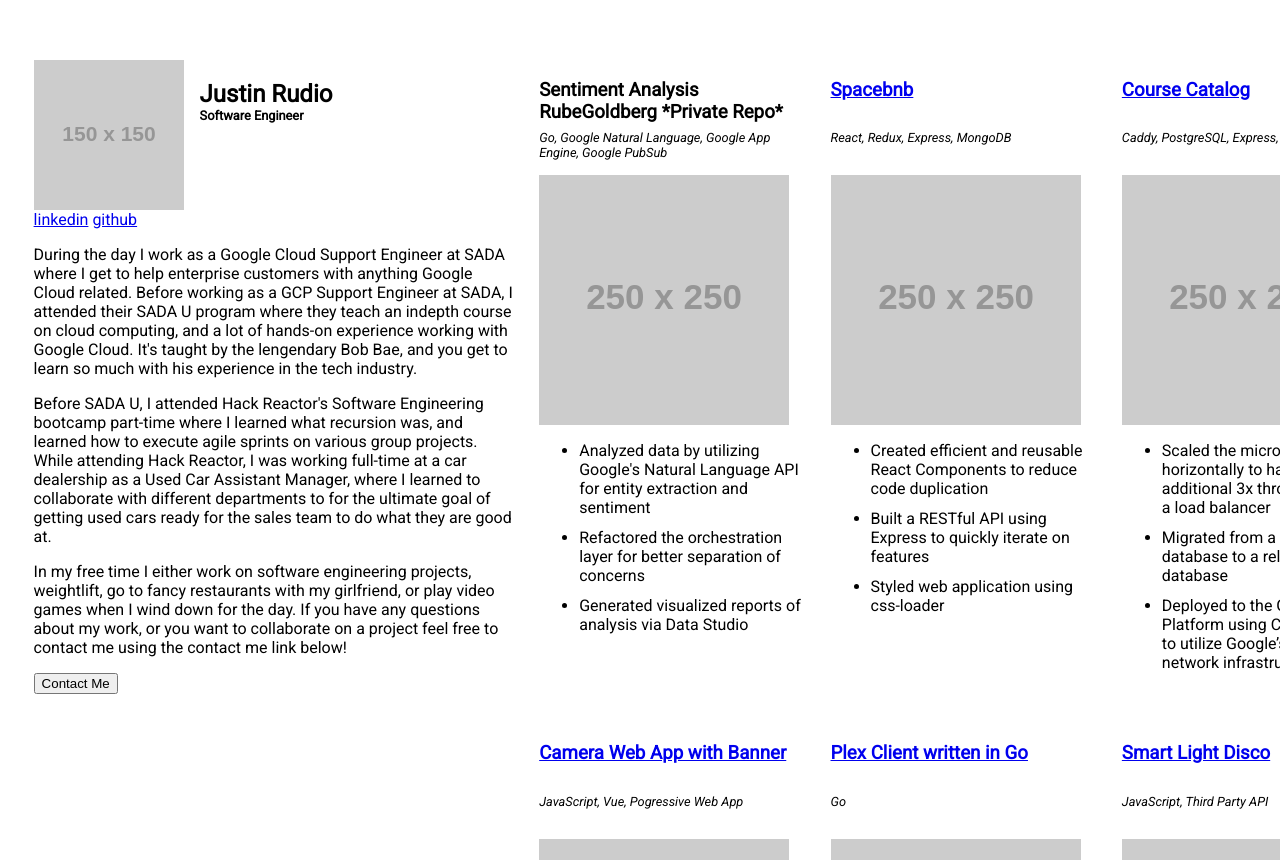
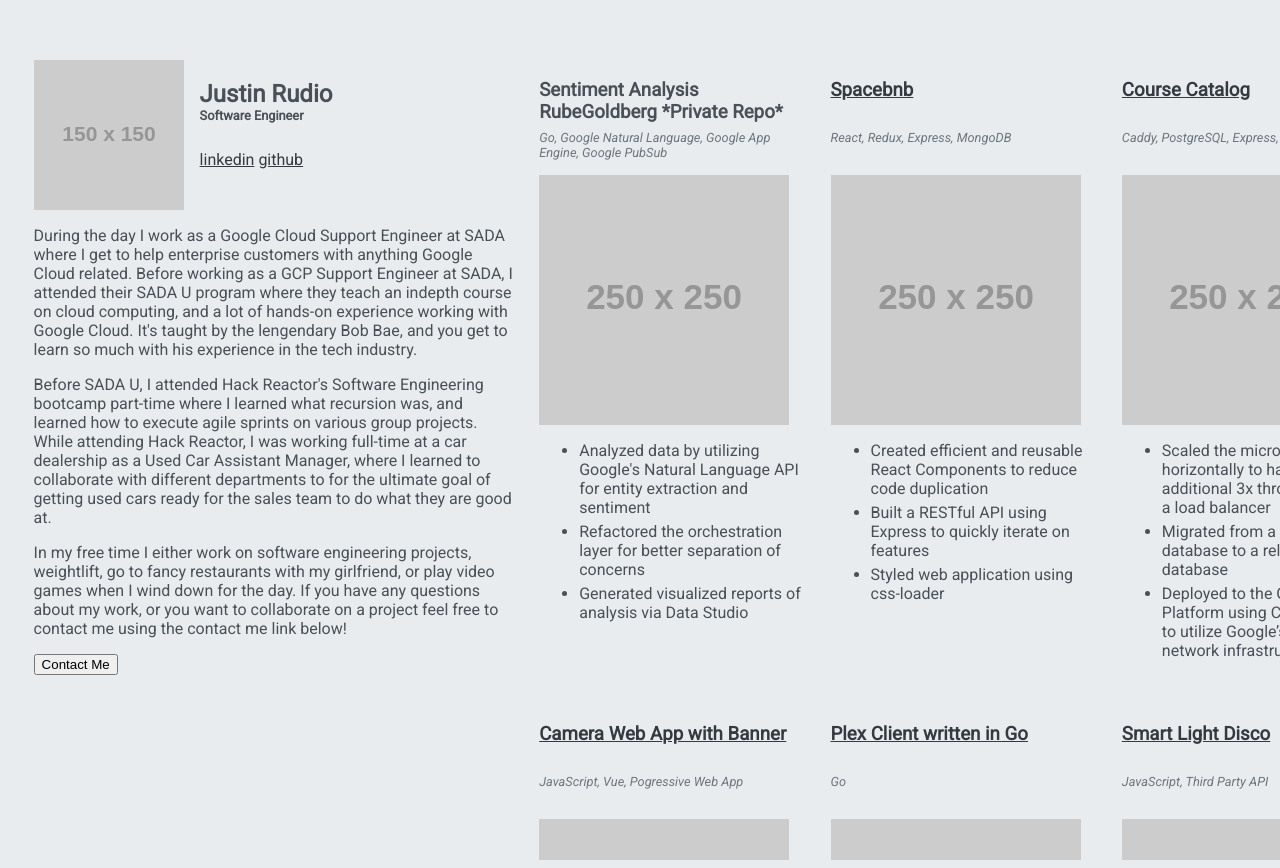
Before and after one commit to jrudio/portfolio, a plain HTML site: page client/index.html in a window 1280 px wide. Shown: the top 868 px of the page. Drawn offline with Linux system fonts and the light colour scheme; placeholder pictures from the web are drawn by us; files whose address does not match are found by name.

Commit message:
added basic colors

```diff
--- a/client/index.html
+++ b/client/index.html
@@ -11,17 +11,22 @@
     <div class="container">
       <div class="sidebar">
         <div class="avatar-container">
+          <!-- <img src="https://storage.cloud.google.com/jrudio-portfolio-assets/20210307_180616%20(Avatar).jpg" /> -->
           <img src="https://via.placeholder.com/150" />
-          <h2>
-            Justin Rudio
-            <span class="job-title">Software Engineer</span>
-          </h2>
+
+          <div class="info-container">
+            <h2>
+              Justin Rudio
+              <span class="job-title">Software Engineer</span>
+            </h2>
+            <div class="social-container">
+              <a href="https://www.linkedin.com/in/justin-rudio-824552193/" target="_blank">linkedin</a>
+              <a href="https://github.com/jrudio" target="_blank">github</a>
+            </div>
+          </div>
+
         </div>
 
-        <div class="social-container">
-          <a href="https://www.linkedin.com/in/justin-rudio-824552193/">linkedin</a>
-          <a href="https://github.com/jrudio">github</a>
-        </div>
 
         <div class="about-me-container">
           <p>
--- a/client/style.css
+++ b/client/style.css
@@ -1,7 +1,22 @@
+/* color pallette: https://coolors.co/f8f9fa-e9ecef-dee2e6-ced4da-adb5bd-6c757d-495057-343a40-212529 */
+
+:root {
+  --color-bg: #E9ECEF;
+  --text-color: #495057;
+  --link-color: #343A40;
+  --subtext-color: #6C757D;
+}
+
 body {
+  background-color: var(--color-bg);
+  color: var(--text-color);
   font-family: 'Roboto', sans-serif;
   margin-top: 60px;
   overflow-y: hidden;
+}
+
+a {
+  color: var(--link-color);
 }
 
 .container {
@@ -30,6 +45,11 @@ body {
   gap: 1em;
 }
 
+.info-container {
+  display: grid;
+  grid-template-rows: 60px 30px;
+}
+
 .job-title {
   font-weight: 100px;
   font-size: 0.8rem;
@@ -54,11 +74,12 @@ body {
 }
 
 .project-title-tech {
+  color: var(--subtext-color);
   font-weight: 100;
   font-style: italic;
   font-size: 0.8rem;
 }
 
 .project-card-container > ul > li {
-  margin-bottom: 0.7em;
+  margin-bottom: 0.3em;
 }
```
